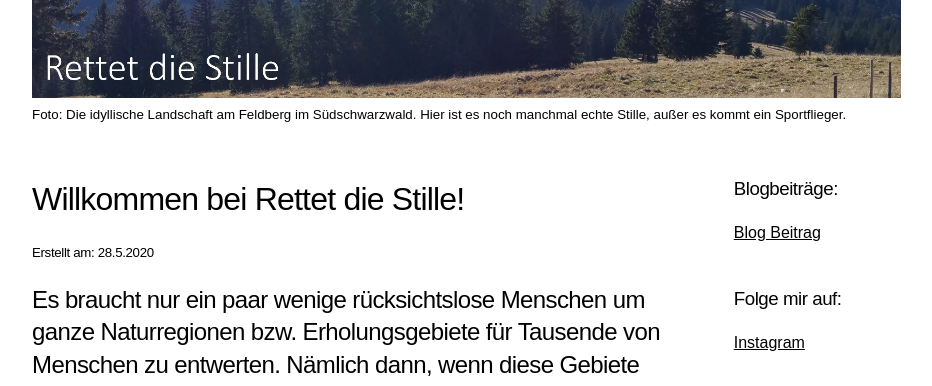
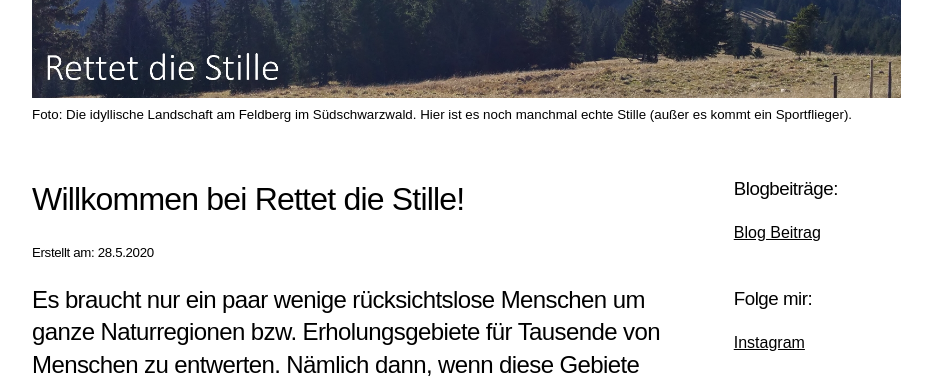
Before and after one commit to rettet-die-stille/rettet-die-stille.github.io, a Jekyll site: the page built from index.md, in a window 1280 px wide and 900 px high. Shown: the part 236-622 px from the top of the window, without its empty margins (22-954 px from the left). Built offline with Jekyll 4.4.1, drawn with Linux system fonts in a browser that asks for light colours; our own code applies the rules of GitHub Pages for plain Markdown files.

Commit message:
Update defaultmodern.html

```diff
--- a/_layouts/defaultmodern.html
+++ b/_layouts/defaultmodern.html
@@ -88,7 +88,7 @@ layout: default
     </div>
     <div class="header2">
           <img src="/assets/images/schwarzwald3.jpg" alt="Die idyllische Landschaft" title="" />
-          <sub>Foto: Die idyllische Landschaft am Feldberg im Südschwarzwald. Hier ist es noch manchmal echte Stille, außer es kommt ein Sportflieger.</sub>
+          <sub>Foto: Die idyllische Landschaft am Feldberg im Südschwarzwald. Hier ist es noch manchmal echte Stille (außer es kommt ein Sportflieger).</sub>
     </div>
     <div class="row">
       <div class="leftcolumn">
@@ -109,7 +109,7 @@ layout: default
           {% endfor %}
         </div>
         <div class="card">
-          <h3>Folge mir auf:</h3>
+          <h3>Folge mir:</h3>
           <p><a href="https://www.instagram.com/rettet.die.stille">Instagram</p>
         </div>
       </div>
```
